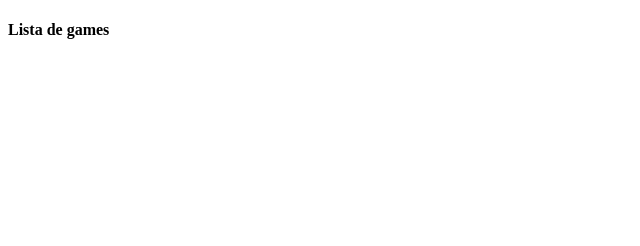
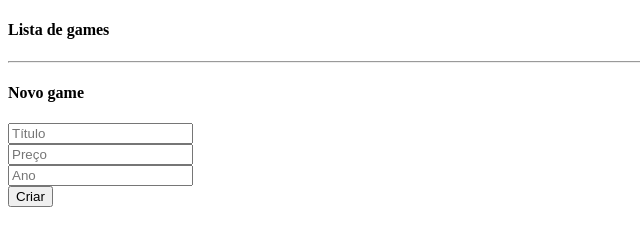
Before and after one commit to Caroline-Thais/API-Rest-with-Axios, a plain HTML site: page Consumo de API/index.html in a window 1280 px wide. Shown: the whole page, without its empty margins (0-640 px from the left). Drawn offline with nearby package versions, Linux system fonts and the light colour scheme; no server answers.

Commit message:
registering games

```diff
--- a/Consumo de API/index.html
+++ b/Consumo de API/index.html
@@ -6,11 +6,18 @@
     <meta name="viewport" content="width=device-width, initial-scale=1.0">
     <title>Loja de games</title>
 
-
 </head>
 <body>
     <h4>Lista de games</h4>
     <ul id="games"></ul>
+    <hr>
+    <h4>Novo game</h4>
+    <input type="text" name="title" id="title" placeholder="Título"><br>
+    <input type="number" name="price" id="price" placeholder="Preço"><br>
+    <input type="number" name="year" id="year" placeholder="Ano"><br>
+    <button type="button" onclick="createGame()">Criar</button>
+
+
 
 
 </body>
@@ -19,13 +26,36 @@
 
 <script>
 
+function createGame(){
+    var titleInput = document.getElementById("title");
+    var priceInput = document.getElementById("price");
+    var yearInput = document.getElementById("year");
+
+
+    var game = {
+        title: titleInput.value,
+        price: priceInput.value,
+        year: yearInput.value
+
+    }
+
+    axios.post("http://localhost:8085/game", game).then(response => {
+        if(response.status == 200){
+            alert("Game cadastrado!")
+            }
+        }).catch(err => {
+            console.log(err);
+        });
+    }
+
+
     axios.get("http://localhost:8085/games").then(response => {
         var games = response.data;
         var list = document.getElementById("games");
 
         games.forEach(game => {
             var item = document.createElement("li");
-            item.innerHTML = game.id + " - " + game.title + " -$ " + game.price;
+            item.innerHTML = game.id + " - " + game.title + " - $" + game.price;
             list.appendChild(item);
         });
     }).catch(error => {
```
